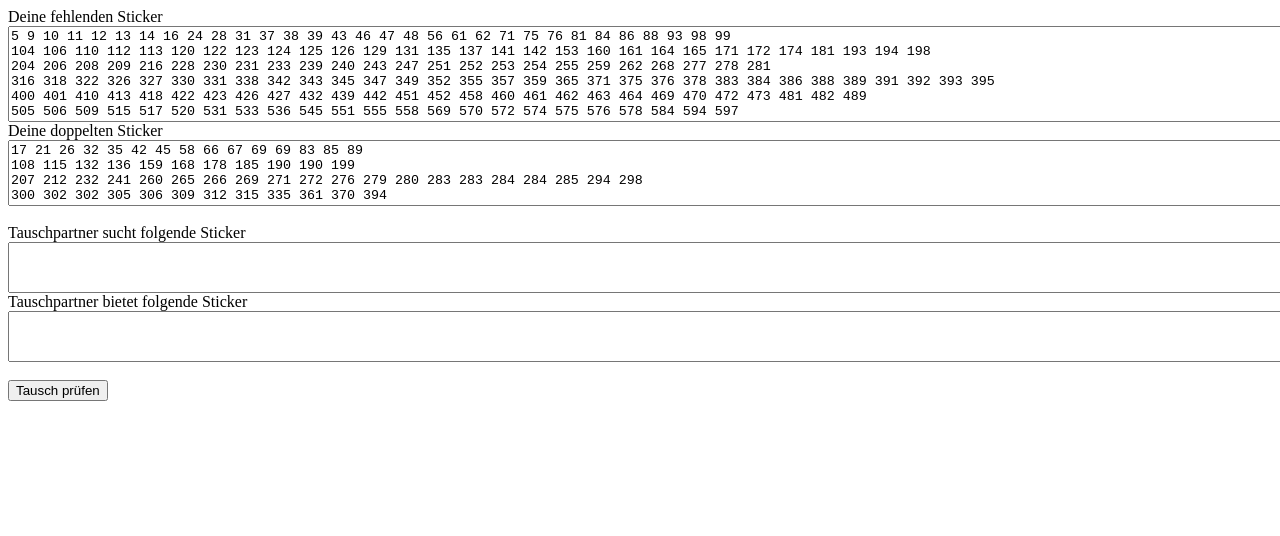
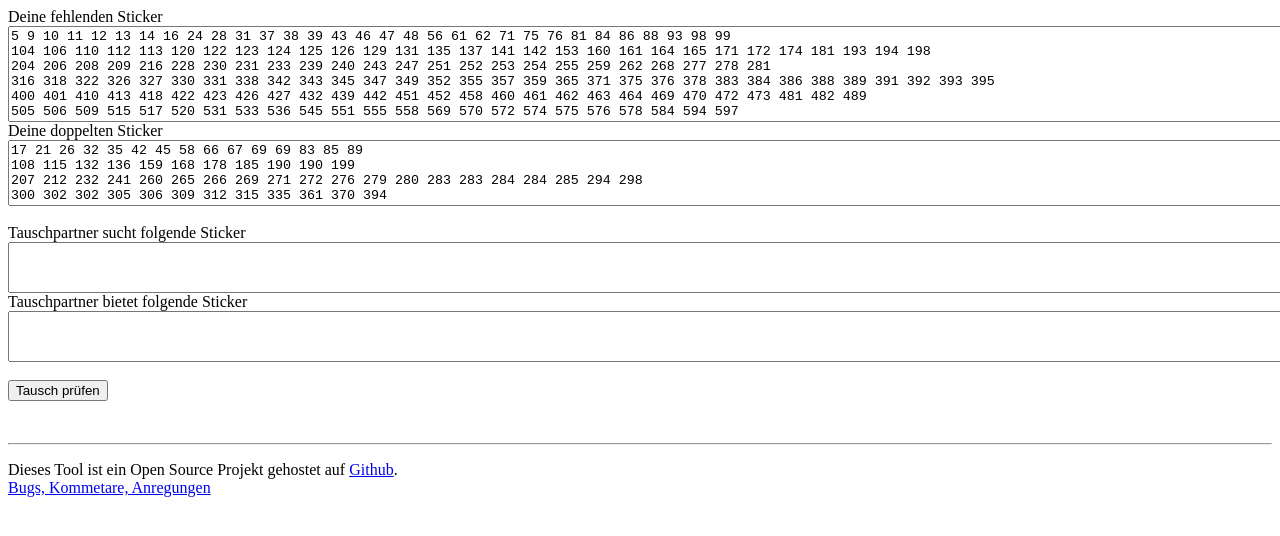
Before and after one commit to Svenaldo/trading-card-intersection, a plain HTML site: page index.html in a window 1280 px wide. Shown: the top 536 px of the page. Drawn offline with Linux system fonts and the light colour scheme.

Commit message:
added links to github repo and issues

```diff
--- a/index.html
+++ b/index.html
@@ -63,5 +63,11 @@ Tauschpartner bietet folgende Sticker<span id="count_your_double"></span><br>
 </form>
 <p id="output"></p>
 <p id="output2"></p>
+<br>
+<hr>
+<p>
+	Dieses Tool ist ein Open Source Projekt gehostet auf <a href="https://github.com/Svenaldo/trading-card-intersection/issues">Github</a>.<br>
+	<a href="https://github.com/Svenaldo/trading-card-intersection/issues">Bugs, Kommetare, Anregungen</a><br>
+</p>
 </body>
 </html>
```
